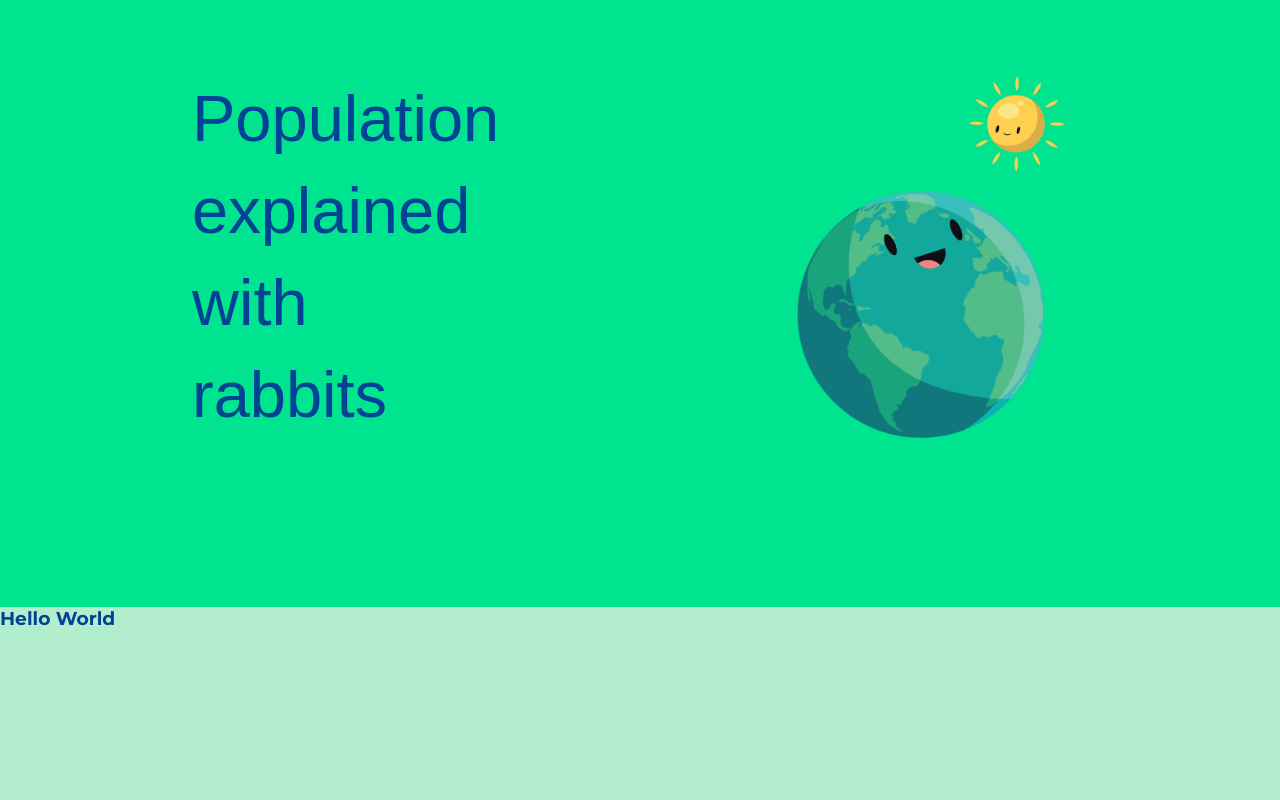
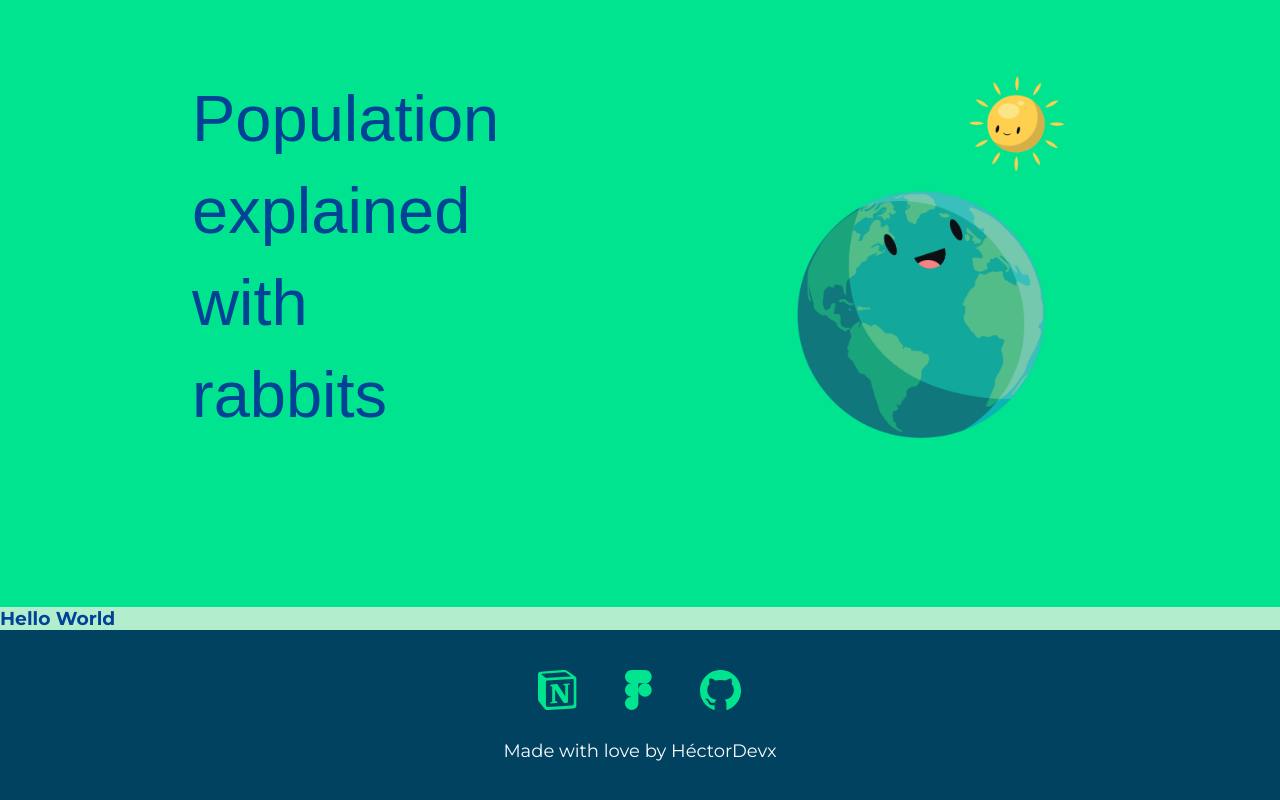
Before and after one commit to HectorDevx/Population-in-Data__Challenge, a React app: page / in a window 1280 px wide. Shown: the part 386-1186 px from the top of the page. Before the commit the page ends 1016 px from the top, so only its background shows below. Built offline with nearby package versions, Linux system fonts and the light colour scheme; a web font is replaced by a local one.

Commit message:
Corrections and Footer

```diff
--- a/src/App.js
+++ b/src/App.js
@@ -2,6 +2,7 @@ import React from "react";
 import { GlobalStyles } from "./styles/GlobalStyles";
 import { Header } from "./components/Header";
 import { Hero } from "./components/Hero";
+import { Footer } from "./components/Footer";
 
 const App = () => {
   return (
@@ -10,6 +11,7 @@ const App = () => {
       <Header />
       <Hero />
       <h3>Hello World</h3>
+      <Footer />
     </>
   );
 };
--- /dev/null
+++ b/src/components/Footer/index.js
@@ -0,0 +1,30 @@
+import React from "react";
+import { FooterContainer, IconsContainer } from "./styles";
+import { Icon } from "../Icon";
+import Notion from "../../assets/notion.svg";
+import Figma from "../../assets/figma.svg";
+import Github from "../../assets/github.svg";
+
+export function Footer() {
+  return (
+    <FooterContainer>
+      <div>
+        <IconsContainer>
+          <Icon
+            icon={Notion}
+            link="https://www.notion.so/hectordevx/World-in-Rabbits-116c56dea821471c9508ad14cc6b0293"
+          />
+          <Icon
+            icon={Figma}
+            link="https://www.figma.com/file/NWI8Pz3rf3MGiXum35NwFy/World-Rabbits?node-id=1%3A2"
+          />
+          <Icon
+            icon={Github}
+            link="https://github.com/HectorDevx/World-in-Rabbits__Challenge"
+          />
+        </IconsContainer>
+        <p>Made with love by HéctorDevx</p>
+      </div>
+    </FooterContainer>
+  );
+}
--- /dev/null
+++ b/src/components/Footer/styles.js
@@ -0,0 +1,22 @@
+import styled from "styled-components";
+
+export const FooterContainer = styled.footer`
+  padding: var(--space-medium) 0;
+  max-width: 100%;
+  text-align: center;
+  background-color: var(--color-dark-blue);
+
+  div {
+    margin: 0 auto;
+    width: 70%;
+
+    p {
+      margin-top: var(--space-small);
+      color: var(--color-white);
+    }
+  }
+`;
+
+export const IconsContainer = styled.div`
+  margin-bottom: var(--space-mini);
+`;
--- a/src/components/Header/styles.js
+++ b/src/components/Header/styles.js
@@ -1,7 +1,7 @@
 import styled from "styled-components";
 
 export const HeaderContainer = styled.header`
-  width: 100%;
+  max-width: 100%;
   display: flex;
   background-color: var(--color-mint);
 
--- a/src/components/Hero/styles.js
+++ b/src/components/Hero/styles.js
@@ -2,7 +2,7 @@ import styled from "styled-components";
 
 export const HeroContainer = styled.section`
   padding-bottom: var(--space-large);
-  width: 100%;
+  max-width: 100%;
   background-color: var(--color-mint);
 
   div {
--- /dev/null
+++ b/src/components/Icon/index.js
@@ -0,0 +1,10 @@
+import React from "react";
+import { IconContainer } from "./styles";
+
+export function Icon({ icon, link }) {
+  return (
+    <IconContainer href={link} target="_blank">
+      <img src={icon} alt="Icon" />
+    </IconContainer>
+  );
+}
--- /dev/null
+++ b/src/components/Icon/styles.js
@@ -0,0 +1,13 @@
+import styled from "styled-components";
+
+export const IconContainer = styled.a`
+  margin: var(--space-mini) var(--space-small);
+  img {
+    width: auto;
+    transition: all 0.3s ease-in-out;
+
+    &:hover {
+      transform: scale(1.1);
+    }
+  }
+`;
--- a/src/styles/GlobalStyles.js
+++ b/src/styles/GlobalStyles.js
@@ -61,6 +61,22 @@ h3 {
   color: var(--color-blue);
 }
 
+h6 {
+  font-family: var(--font-secondary);
+  font-style: normal;
+  font-weight: normal;
+  font-size: 34px;
+  line-height: 41px;
+}
+
+p {
+  font-family: var(--font-secondary);
+  font-style: normal;
+  font-weight: normal;
+  font-size: 18px;
+  line-height: 22px;
+}
+
 a {
   font-family: var(--font-secondary);
   font-style: normal;
```
Also changed, not shown: src/components/Button/index.js (added, +11 -0 lines).
